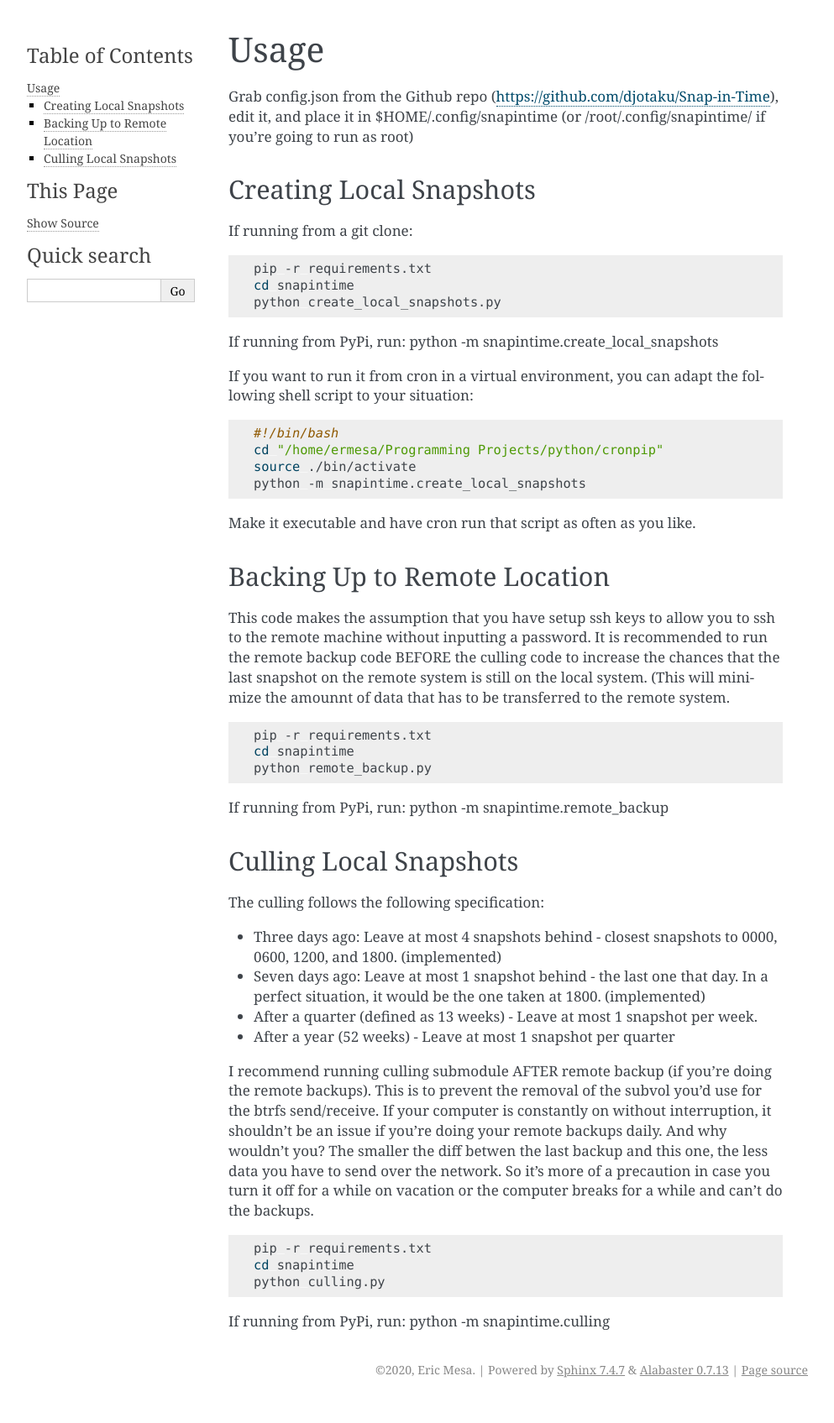
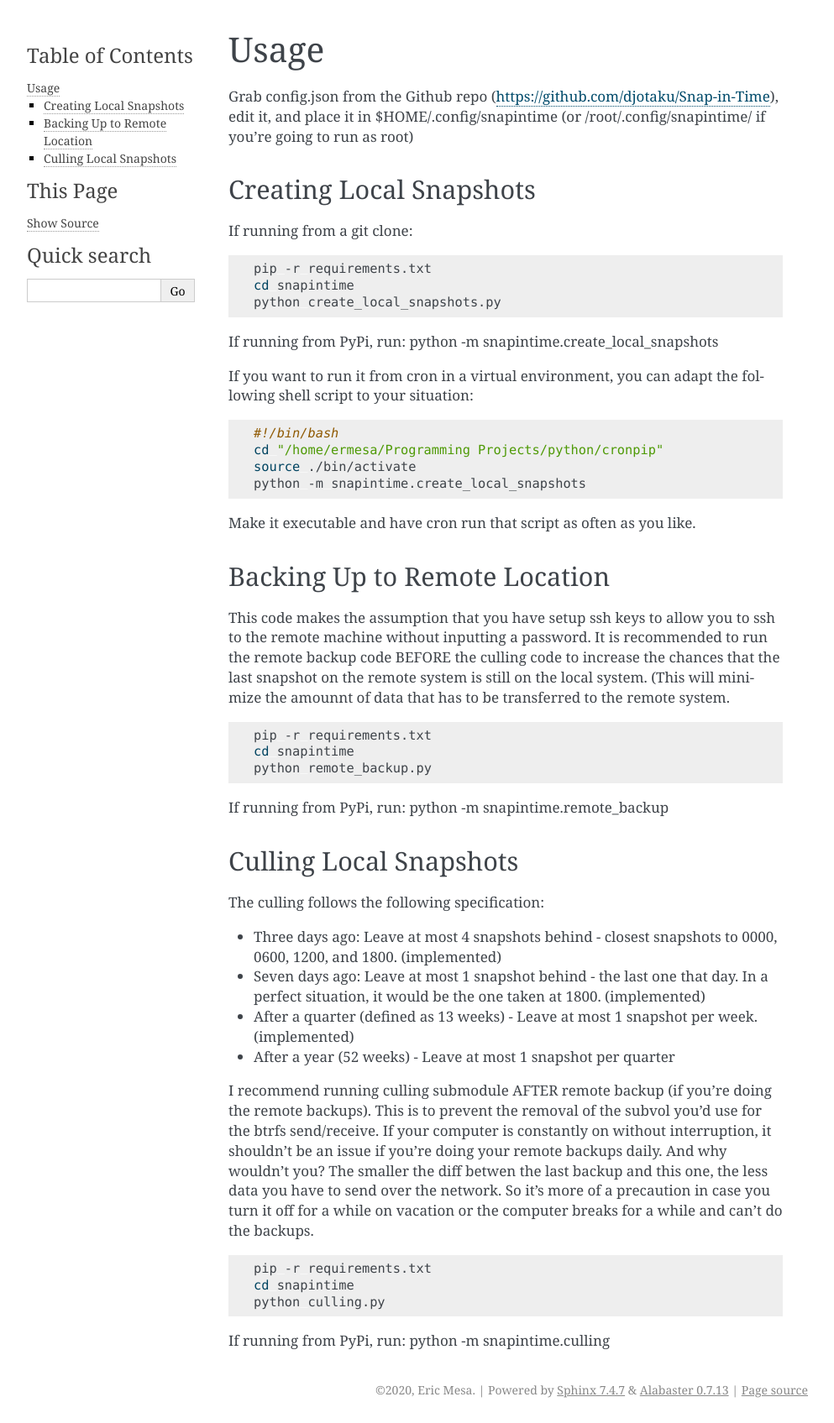
Before and after one commit to djotaku/Snap-in-Time, a Sphinx documentation site: the page built from docs/usage.rst, in a window 1280 px wide. Shown: the whole page at 84% size, without its empty margins (148-1141 px from the left). Built offline with Sphinx 7.4.7, drawn with Linux system fonts in a browser that asks for light colours; before the commit the page ends 1671 px from its top, so only the background shows below that.

Commit message:
Updated Documentation for Quarterly Culling

```diff
--- a/docs/usage.rst
+++ b/docs/usage.rst
@@ -50,7 +50,7 @@ The culling follows the following specification:
 
 - Three days ago: Leave at most 4 snapshots behind - closest snapshots to 0000, 0600, 1200, and 1800. (implemented)
 - Seven days ago: Leave at most 1 snapshot behind - the last one that day. In a perfect situation, it would be the one taken at 1800. (implemented)
-- After a quarter (defined as 13 weeks) - Leave at most 1 snapshot per week.
+- After a quarter (defined as 13 weeks) - Leave at most 1 snapshot per week. (implemented)
 - After a year (52 weeks) - Leave at most 1 snapshot per quarter
 
 I recommend running culling submodule AFTER remote backup (if you're doing the remote backups). This is to prevent the removal of the subvol you'd use for the btrfs send/receive. If your computer is constantly on without interruption, it shouldn't be an issue if you're doing your remote backups daily. And why wouldn't you? The smaller the diff betwen the last backup and this one, the less data you have to send over the network. So it's more of a precaution in case you turn it off for a while on vacation or the computer breaks for a while and can't do the backups.
--- a/pypi.rst
+++ b/pypi.rst
@@ -6,7 +6,7 @@ Culling:
 
 - Three days ago: Leave at most 4 snapshots behind - closest snapshots to 0000, 0600, 1200, and 1800. (implemented)
 - Seven days ago: Leave at most 1 snapshot behind - the last one that day. In a perfect situation, it would be the one taken at 1800. (implemented)
-- After a quarter (defined as 13 weeks) - Leave at most 1 snapshot per week.
+- After a quarter (defined as 13 weeks) - Leave at most 1 snapshot per week. (implemented)
 - After a year (52 weeks) - Leave at most 1 snapshot per quarter
 
 Documentation can be found at: https://snap-in-time.readthedocs.io/en/latest/
```
Also changed, not shown: 1 other file.
